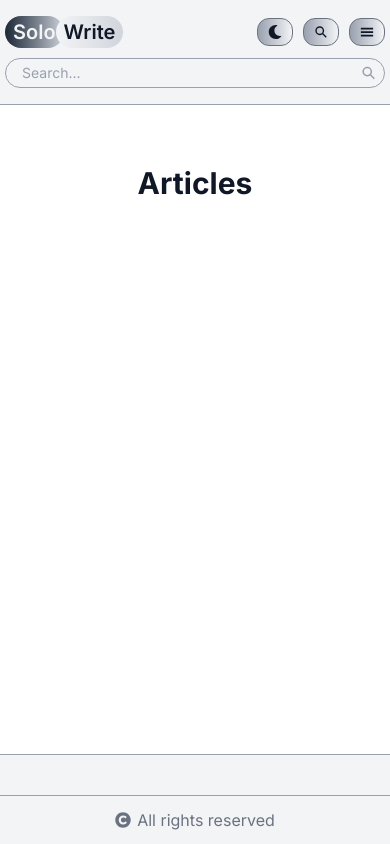
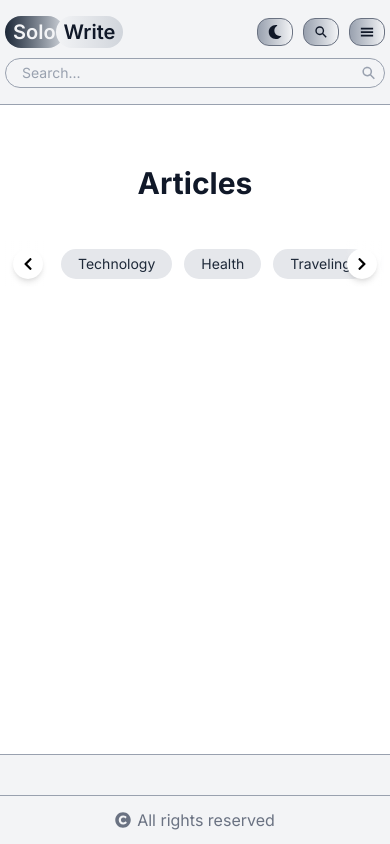
Before and after one commit to PavAndrei/solo-write-2.0, a React (Vite) app in the folder client/: page /articles in a window 390 px wide. Built offline with nearby package versions, Linux system fonts and the light colour scheme; no server answers.

Commit message:
feat: add ui categories slider component for choosing categories

```diff
--- /dev/null
+++ b/client/src/components/Categories.tsx
@@ -0,0 +1,93 @@
+import { FC, useEffect, useRef, useState } from 'react';
+import clsx from 'clsx';
+import { CATEGORIES } from '../constants/categories';
+import { FaChevronLeft, FaChevronRight } from 'react-icons/fa';
+
+export const Categories: FC = () => {
+  const [activeCategory, setActiveCategory] = useState<string[]>([]);
+  const scrollContainerRef = useRef<HTMLDivElement | null>(null);
+  const [showArrows, setShowArrows] = useState(false);
+
+  const scroll = (direction: 'left' | 'right') => {
+    const container = scrollContainerRef.current;
+    if (container) {
+      const scrollAmount = direction === 'left' ? -300 : 300;
+      container.scrollBy({ left: scrollAmount, behavior: 'smooth' });
+    }
+  };
+
+  const handleCategoryClick = (category: string) => {
+    setActiveCategory((prev) =>
+      prev.includes(category) ? prev.filter((cat) => cat !== category) : [...prev, category]
+    );
+  };
+
+  useEffect(() => {
+    const checkScroll = () => {
+      const container = scrollContainerRef.current;
+      if (!container) return;
+
+      const isOverflowing = container.scrollWidth > container.clientWidth;
+      const isMobile = window.innerWidth < 1180;
+      setShowArrows(isOverflowing && isMobile);
+    };
+
+    checkScroll();
+    window.addEventListener('resize', checkScroll);
+    return () => window.removeEventListener('resize', checkScroll);
+  }, []);
+
+  return (
+    <div className="relative w-full xl:flex xl:justify-center">
+      {/* Fading gradient left */}
+      <div className="pointer-events-none absolute left-0 top-0 h-full w-10 bg-gradient-to-r from-white dark:from-gray-700 to-transparent z-10" />
+
+      {/* Fading gradient right */}
+      <div className="pointer-events-none absolute right-0 top-0 h-full w-10 bg-gradient-to-l from-white dark:from-gray-700 to-transparent z-10" />
+
+      {/* Left Arrow */}
+      {showArrows && (
+        <button
+          className="absolute left-2 top-1/2 -translate-y-1/2 z-20 p-2 bg-white dark:bg-black shadow-md rounded-full transition hover:scale-105 active:scale-95"
+          onClick={() => scroll('left')}
+        >
+          <FaChevronLeft className="text-black dark:text-white text-sm" />
+        </button>
+      )}
+
+      {/* Right Arrow */}
+      {showArrows && (
+        <button
+          className="absolute right-2 top-1/2 -translate-y-1/2 z-20 p-2 bg-white dark:bg-black shadow-md rounded-full transition hover:scale-105 active:scale-95"
+          onClick={() => scroll('right')}
+        >
+          <FaChevronRight className="text-black dark:text-white text-sm" />
+        </button>
+      )}
+
+      {/* Scrollable container */}
+      <div ref={scrollContainerRef} className="overflow-x-auto no-scrollbar scroll-smooth">
+        <ul className="flex gap-3 pl-14 pr-20 py-2 whitespace-nowrap">
+          {CATEGORIES.map((category) => (
+            <li
+              key={category}
+              className={clsx(
+                'cursor-pointer px-4 py-1 rounded-full border text-sm transition-all duration-200',
+                'active:scale-95',
+                activeCategory.includes(category)
+                  ? 'bg-black text-white dark:bg-white dark:text-black border-transparent'
+                  : 'bg-gray-200 text-gray-800 dark:bg-gray-800 dark:text-white border-transparent',
+                'md:hover:bg-gray-300 md:dark:hover:bg-gray-700'
+              )}
+              onClick={() => handleCategoryClick(category)}
+            >
+              {category}
+            </li>
+          ))}
+
+          <li className="min-w-[40px] sm:min-w-[60px] xl:hidden" aria-hidden />
+        </ul>
+      </div>
+    </div>
+  );
+};
--- a/client/src/constants/categories.ts
+++ b/client/src/constants/categories.ts
@@ -1,7 +1,7 @@
 export const CATEGORIES = [
   'Technology',
   'Health',
-  'Travel',
+  'Traveling',
   'Cooking',
   'Lifestyle',
   'Finance',
@@ -9,4 +9,5 @@ export const CATEGORIES = [
   'Art',
   'Education',
   'Entertainment',
+  'Sports',
 ];
--- a/client/src/pages/Articles.tsx
+++ b/client/src/pages/Articles.tsx
@@ -6,6 +6,7 @@ import { ArticlesList } from '../components/ArticlesList';
 import { useAppDispatch, useAppSelector } from '../redux/store';
 import { useEffect } from 'react';
 import { fetchArticles } from '../redux/articles/slice';
+import { Categories } from '../components/Categories';
 
 export const Articles = () => {
   const dispatch = useAppDispatch();
@@ -33,6 +34,7 @@ export const Articles = () => {
         <Container>
           <section className="py-[60px] md:py-[100px] xl:py-[120px]">
             <PageTitle>Articles</PageTitle>
+            <Categories />
             {items && <ArticlesList articles={items} />}
           </section>
         </Container>
```
